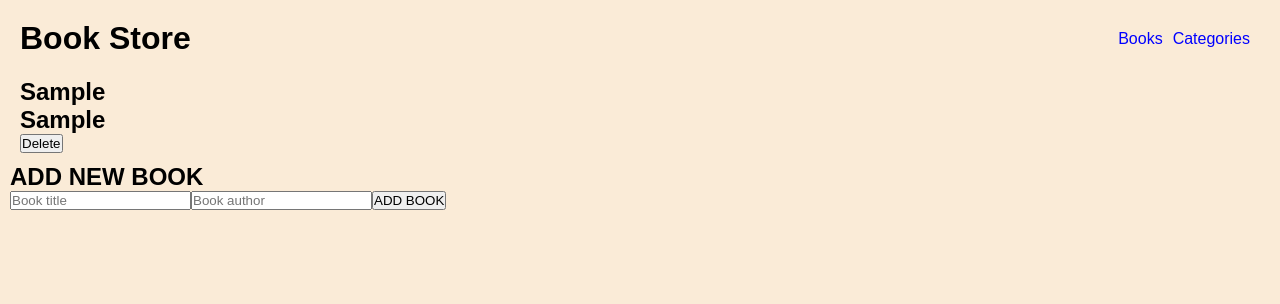
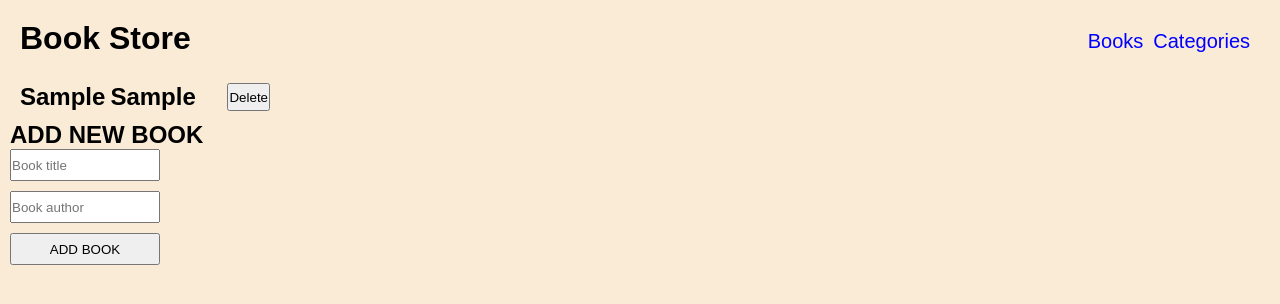
Before and after one commit to RichardChileya/book-store, a React (Create React App) app: page / in a window 1280 px wide. Both pictures are taken after typing "Sample", "Sample" into the empty fields and a click on the button "ADD BOOK". Shown: the top 304 px of the page. Built offline with nearby package versions, Linux system fonts and the light colour scheme.

Commit message:
Update header file with class names

```diff
--- a/src/index.css
+++ b/src/index.css
@@ -16,6 +16,11 @@ body {
   margin: 10px;
 }
 
+.nav-list {
+  display: flex;
+  justify-content: flex-end;
+}
+
 ul {
   display: flex;
   padding: 10px;
@@ -23,7 +28,36 @@ ul {
   gap: 10px;
 }
 
+.display-book {
+  display: flex;
+  flex-direction: column;
+}
+
+.books-list {
+  display: flex;
+  width: 250px;
+  justify-content: space-between;
+}
+
+#booklist-display {
+  display: flex;
+  gap: 5px;
+}
+
 a {
   text-decoration: none;
   color: blue;
+  font-size: 20px;
 }
+
+form {
+  display: flex;
+  flex-direction: column;
+  gap: 10px;
+}
+
+input,
+.input-submit {
+  height: 2rem;
+  width: 150px;
+}
```
